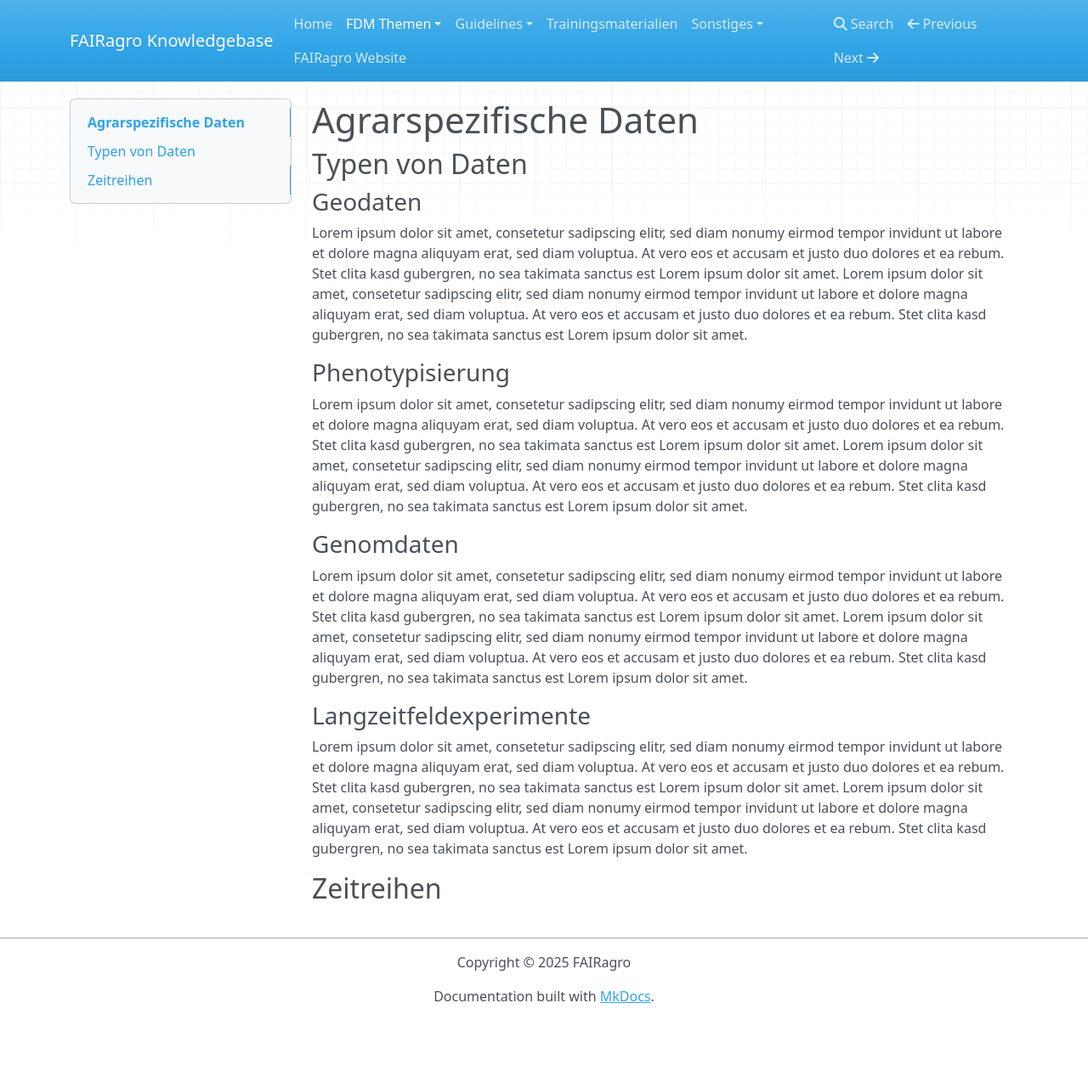
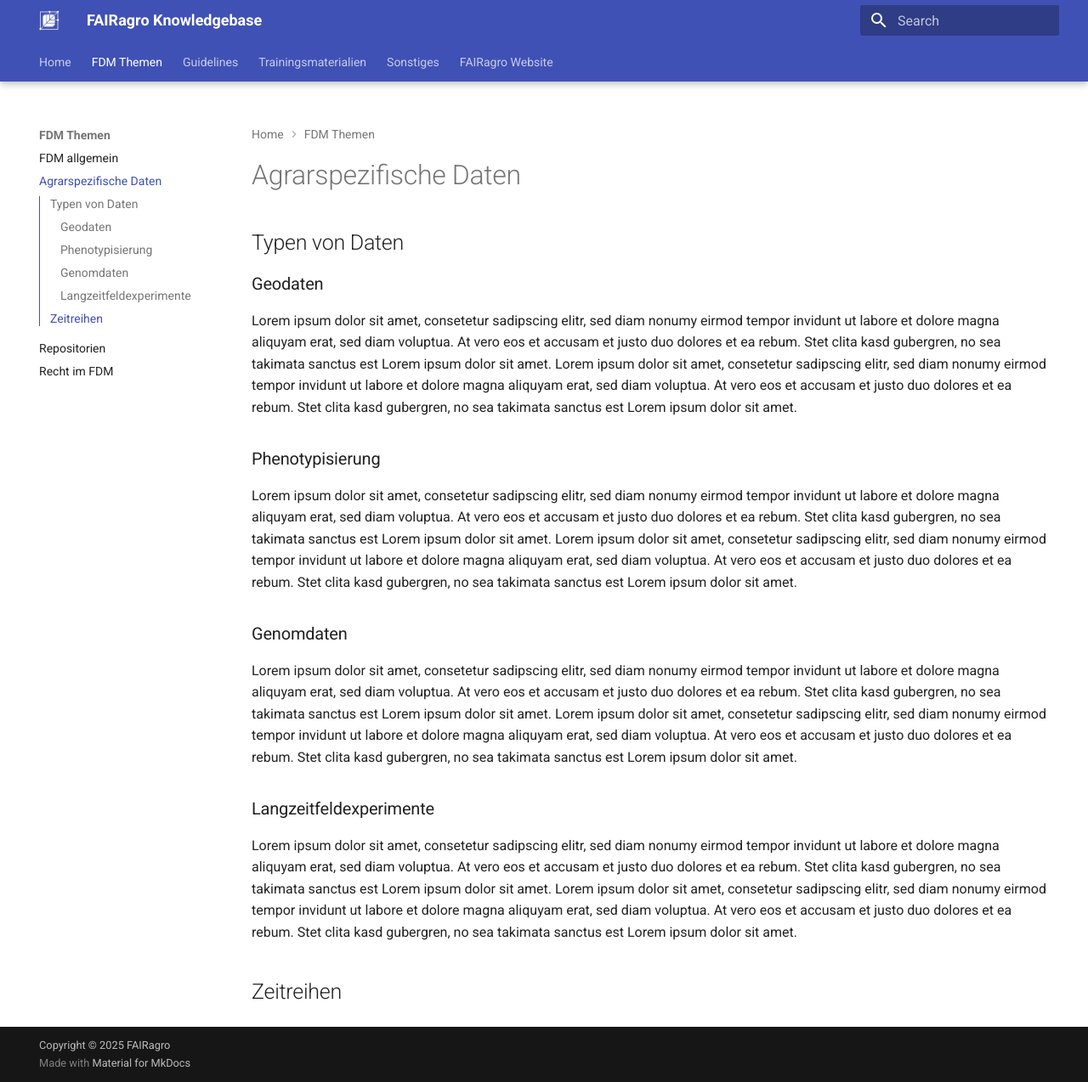
Before and after one commit to bressco/knowledgebase, an MkDocs documentation site: the page built from docs/specific_data.md, in a window 1280 px wide and 1274 px high. Shown: the whole window at 85% size. Built offline with MkDocs 1.6.1 and Material for MkDocs 9.7.7, drawn with Linux system fonts in a browser that asks for light colours; nearby versions of some CDN libraries.

Commit message:
Update structure and navigation

```diff
--- a/mkdocs.yml
+++ b/mkdocs.yml
@@ -12,7 +12,7 @@ nav:
         - Repositorien: data_repositories.md
         - Recht im FDM: legal.md
     - Guidelines:
-        - Leitfaden Data Handling: guidelines/data_handlilng.md
+        - Leitfaden Data Handling: guidelines/data_handling.md
         - Leitfaden Projekt Planung: guidelines/project_planning.md
     - Trainingsmaterialien: training_material.md
     - Sonstiges:
@@ -22,3 +22,18 @@ nav:
 
 # Theme configuration
 theme:
+    name: material
+    logo: assets/logo.png
+    favicon: favicon.ico
+    features:
+        # navigation
+        - navigation.tabs
+        - navigation.tabs.sticky
+        - navigation.path
+        - navigation.sections
+        - navigation.indexes
+        - navigation.top
+        - navigation.tracking
+        # toc
+        - toc.integrate
+        - toc.follow
```
Also changed, not shown: docs/assets/favicon.ico (renamed from docs/img/favicon.ico), docs/assets/logo.png (added).
